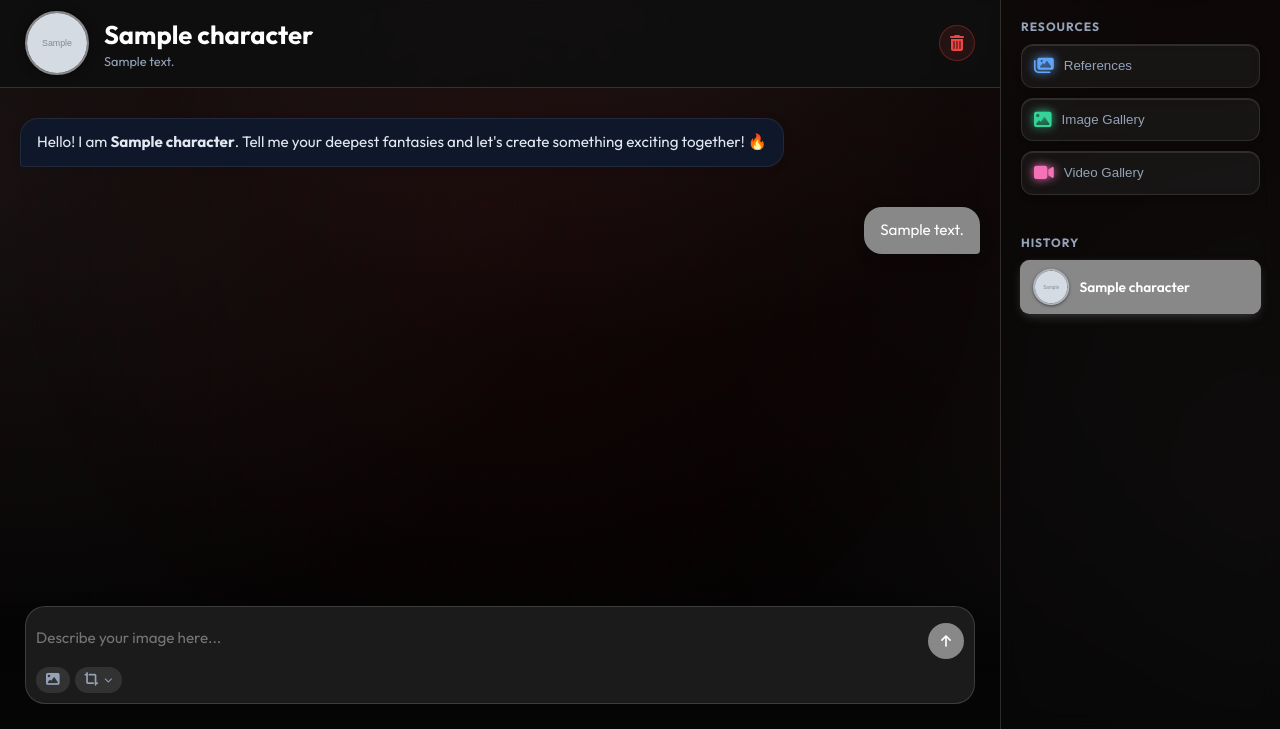
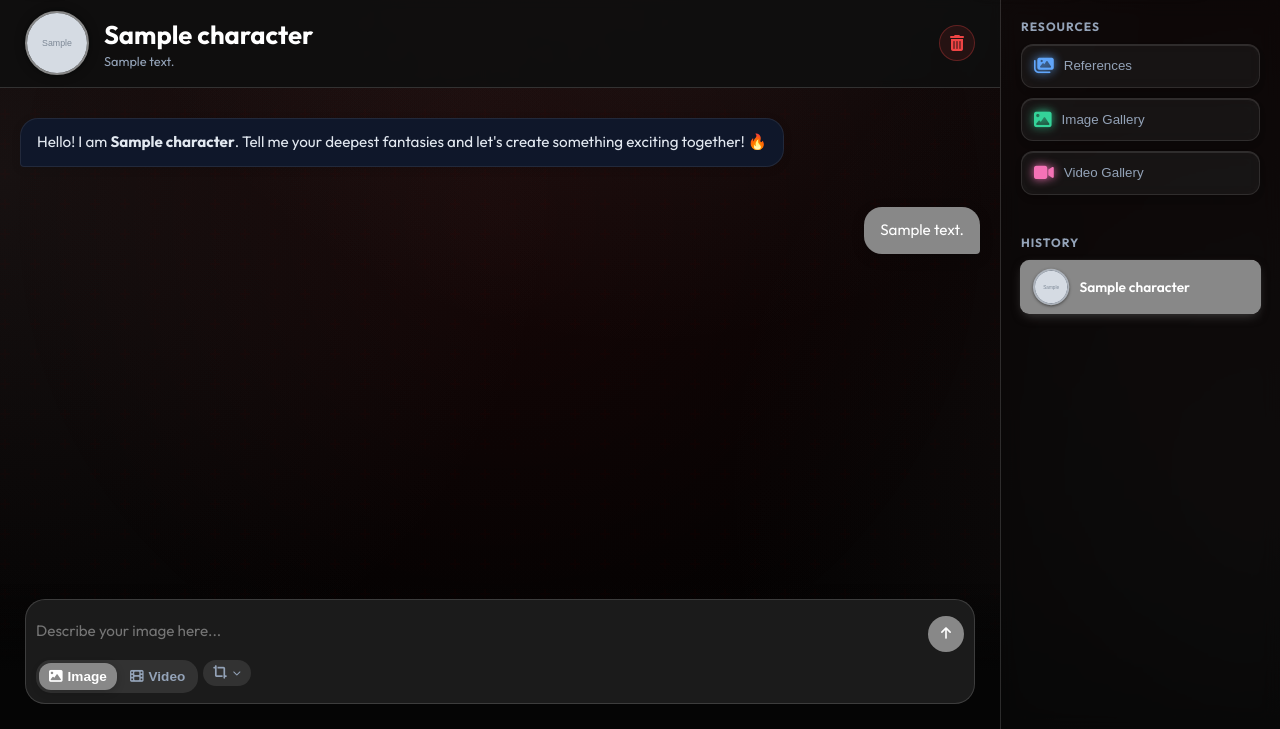
Before and after one commit to mer2825/genpor, a Django app: page /workspace/?character_id=1 in a window 1280 px wide. Shown: the part 71-800 px from the top of the page. Run offline with Django 5.2, Linux system fonts and the light colour scheme; a user stored in the database is signed in; data comes from the database, SQL or seed files in the repository; tables that the repository leaves empty hold one stand-in row (values such as "Sample post"); grey boxes marked "Sample" are stand-in pictures; some libraries are stand-ins or nearby versions.

Commit message:
Actualizacion completa: Nuevo diseño rojo, carrusel admin y mejoras

```diff
--- a/myapp/static/myapp/js/workspace.js
+++ b/myapp/static/myapp/js/workspace.js
@@ -72,14 +72,12 @@ function setMode(mode) {
     currentMode = mode;
     localStorage.setItem('workspaceMode', mode); // GUARDAR MODO
 
-    // Update buttons in the dropdown menu
-    document.querySelectorAll('#menu-mode .mode-btn').forEach(b => b.classList.remove('active'));
-    if (mode === 'image') {
-        const imageBtn = document.getElementById('mode-image-btn');
-        if (imageBtn) imageBtn.classList.add('active');
-    } else {
-        const videoBtn = document.getElementById('mode-video-btn');
-        if (videoBtn) videoBtn.classList.add('active');
+    // --- NUEVO: Actualizar el interruptor de escritorio ---
+    const desktopImageBtn = document.getElementById('mode-btn-image');
+    const desktopVideoBtn = document.getElementById('mode-btn-video');
+    if (desktopImageBtn && desktopVideoBtn) {
+        desktopImageBtn.classList.toggle('active', mode === 'image');
+        desktopVideoBtn.classList.toggle('active', mode === 'video');
     }
 
     // Mostrar/Ocultar botón de aspect ratio (SOLO IMAGEN)
@@ -128,7 +126,7 @@ function setMode(mode) {
         }
     }
 
-    // Actualizar el ícono del botón de cambio de modo
+    // Actualizar el ícono del botón de cambio de modo móvil
     const modeIcon = document.getElementById('mode-toggle-icon');
     if (modeIcon) {
         if (mode === 'image') {
@@ -136,16 +134,6 @@ function setMode(mode) {
         } else {
             modeIcon.className = 'fas fa-film';
         }
-    }
-
-    // Cerrar el menú después de la selección explícitamente sin usar toggle
-    const targetMenu = document.getElementById('menu-mode');
-    if (targetMenu) {
-        targetMenu.classList.remove('show');
-    }
-    const modeBtn = document.querySelector('#mode-dropdown-wrapper .settings-dropdown-btn');
-    if (modeBtn) {
-        modeBtn.classList.remove('active');
     }
 
     // Check if mode is disabled
--- a/myapp/templates/myapp/workspace.html
+++ b/myapp/templates/myapp/workspace.html
@@ -766,6 +766,59 @@
             font-size: 0.75rem; /* REDUCIDO */
         }
 
+        /* Responsive Mode Toggle */
+        .desktop-mode-switch {
+            display: none; /* Oculto por defecto en móvil */
+            background: rgba(255,255,255,0.1);
+            border-radius: 15px;
+            padding: 3px;
+            gap: 3px;
+            align-items: center;
+        }
+
+        .mode-switch-btn {
+            background: transparent;
+            border: none;
+            color: var(--text-muted);
+            padding: 6px 10px;
+            border-radius: 12px; /* Más redondeado para los botones internos */
+            cursor: pointer;
+            font-size: 0.85rem;
+            font-weight: 600;
+            transition: all 0.2s;
+            display: flex;
+            align-items: center;
+            gap: 5px;
+        }
+
+        .mode-switch-btn:hover {
+            color: white;
+        }
+
+        .mode-switch-btn.active {
+            background: var(--primary-gradient);
+            color: white;
+            box-shadow: 0 2px 8px rgba(0,0,0,0.2);
+        }
+
+        @media (min-width: 769px) { /* Para pantallas de escritorio */
+            .mobile-mode-toggle {
+                display: none !important; /* Ocultar el botón de alternancia móvil */
+            }
+            .desktop-mode-switch {
+                display: flex; /* Mostrar el interruptor de escritorio */
+            }
+        }
+
+        @media (max-width: 768px) { /* Para pantallas móviles/tablets */
+            .mobile-mode-toggle {
+                display: flex !important; /* Asegurar que el botón móvil se muestre */
+            }
+            .desktop-mode-switch {
+                display: none; /* Ocultar el interruptor de escritorio */
+            }
+        }
+
     </style>
 </head>
 <body>
@@ -958,11 +1011,22 @@
                         <!-- Fila Inferior: Botones de Configuración -->
                         <div class="settings-toggle-bar" style="margin-top: 0; margin-bottom: 0; flex-shrink: 0; width: auto; gap: 5px; flex-direction: row;">
                             {% if company.is_image_generation_enabled and company.is_video_generation_enabled %}
-                            <!-- Dropdown de Modo -->
+                            <!-- Selector de Modo (Móvil y Escritorio) -->
                             <div class="dropdown-wrapper" id="mode-dropdown-wrapper">
-                                <button class="settings-dropdown-btn" onclick="setMode(currentMode === 'image' ? 'video' : 'image')" style="padding: 6px 10px; border-radius: 15px; border: none; background: rgba(255,255,255,0.1);">
+                                <!-- Botón para móvil/tablet -->
+                                <button class="settings-dropdown-btn mobile-mode-toggle" onclick="setMode(currentMode === 'image' ? 'video' : 'image')" style="padding: 6px 10px; border-radius: 15px; border: none; background: rgba(255,255,255,0.1);">
                                     <i id="mode-toggle-icon" class="fas fa-image"></i>
                                 </button>
+
+                                <!-- Interruptor para desktop -->
+                                <div class="desktop-mode-switch">
+                                    <button class="mode-switch-btn" id="mode-btn-image" onclick="setMode('image')">
+                                        <i class="fas fa-image"></i> Image
+                                    </button>
+                                    <button class="mode-switch-btn" id="mode-btn-video" onclick="setMode('video')">
+                                        <i class="fas fa-film"></i> Video
+                                    </button>
+                                </div>
                             </div>
                             {% endif %}
 
```
